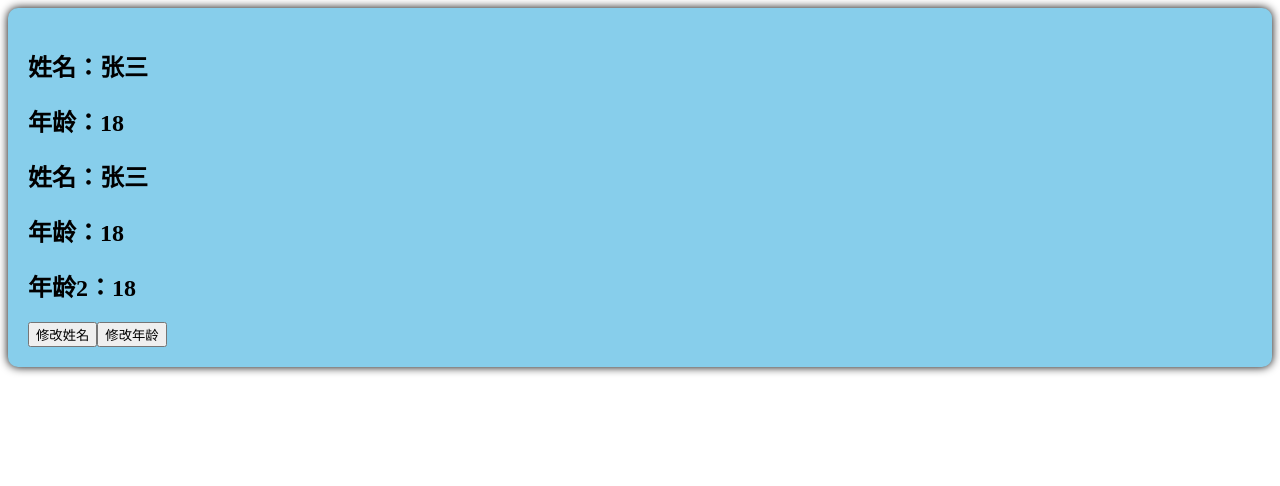
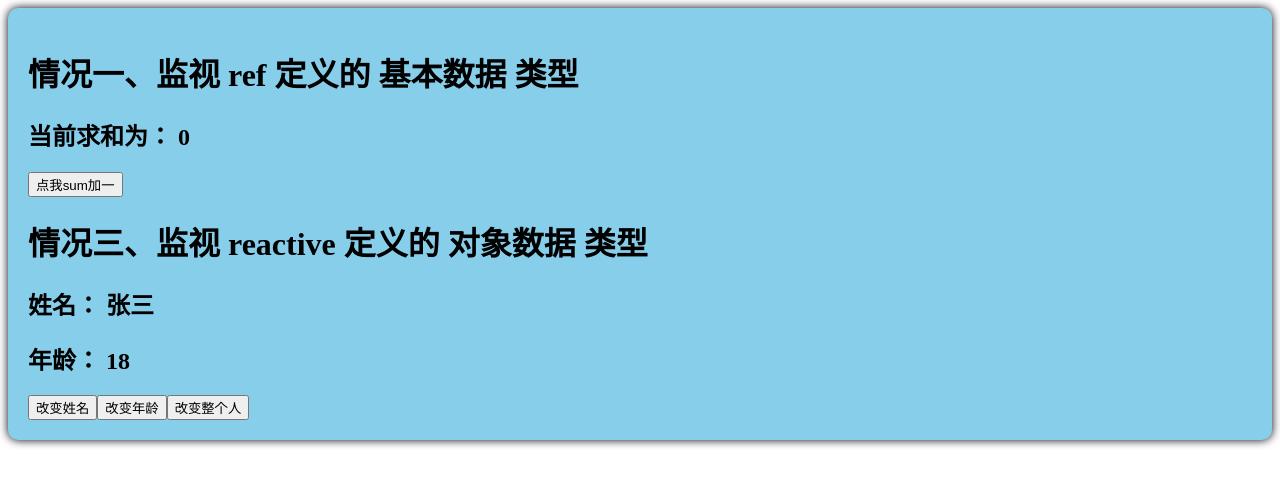
Before and after one commit to Durian789/vue3_test, a Vue app: page / in a window 1280 px wide. Shown: the top 486 px of the page. Built offline with nearby package versions, Linux system fonts and the light colour scheme; the HTML template or start-up script is replaced by a standard one.

Commit message:
[Add]第4次提交

```diff
--- a/src/components/Persion.vue
+++ b/src/components/Persion.vue
@@ -1,30 +1,89 @@
 <template>
   <div class="persion">
-    <h2>姓名：{{person.name}}</h2>
-    <h2>年龄：{{person.age}}</h2>
-    <h2>姓名：{{name}}</h2>
-    <h2>年龄：{{age}}</h2>
-    <h2>年龄2：{{age2}}</h2>
-    <button @click="changeName">修改姓名</button>
-    <button @click="changeAge">修改年龄</button>
+    <h1>情况一、监视 ref 定义的 基本数据 类型 </h1>
+    <h2>当前求和为： {{sum}}</h2>
+    <button @click="chnageSum">点我sum加一</button>
+
+
+    <!-- <h1>情况二、监视 ref 定义的 对象数据 类型 </h1>
+    <h2>姓名： {{person.name}}</h2>
+    <h2>年龄： {{person.age}}</h2>
+    <button @click="changeName">改变姓名</button>
+    <button @click="changeAge">改变年龄</button>
+    <button @click="changePerson">改变整个人</button> -->
+
+    <h1>情况三、监视 reactive 定义的 对象数据 类型 </h1>
+    <h2>姓名： {{person.name}}</h2>
+    <h2>年龄： {{person.age}}</h2>
+    <button @click="changeName">改变姓名</button>
+    <button @click="changeAge">改变年龄</button>
+    <button @click="changePerson">改变整个人</button>
   </div>
 </template>
 <script lang="ts" setup name="Persion">
-import { reactive, toRefs, toRef } from "vue";
+import { reactive, ref, watch } from 'vue'
+
+// 数据
+let sum = ref(0)
+// 方法
+function chnageSum() {
+  sum.value++
+}
+
+const stopWatch = watch(sum, (newValue, oldValue) => {
+  console.log('sum值变化了', sum.value, newValue, oldValue)
+  if (sum.value > 10) {
+    stopWatch()
+  }
+})
+
+//数据
+// let person = ref({
+//   name: '张三',
+//   age: 18
+// })
+
+// function changeName() {
+//   person.value.name += '~'
+// }
+// function changeAge() {
+//   person.value.age += 1
+// }
+// function changePerson() {
+//   person.value = {
+//     name: '李四',
+//     age: 20
+//   }
+// }
+
+// watch(person, (newValue, oldValue) => {
+//   console.log('person值变化了', newValue, oldValue);
+// },{
+//   deep: true,
+//   immediate: true
+// })
+
+
+//三、监视 reactive 定义的 对象数据 类型  默认开启深度监听（隐式创建了深度监听）  并没法关闭 新旧值都是同一个
 let person = reactive({
   name: '张三',
   age: 18
 })
-let {name, age} = toRefs(person)
-let age2 = toRef(person,'age')
-function changeName(){
-  // person.name += '~'
-  name.value += '~'
+
+function changeName() {
+  person.name += '~'
 }
-function changeAge(){
-  // person.age += 1
-  age.value += 1
+function changeAge() {
+  person.age += 1
 }
+function changePerson() {
+  Object.assign(person, {name: '王五',age: 20})
+}
+
+watch(person, (newValue, oldValue) => {
+  console.log('person值变化了', newValue, oldValue);
+})
+
 </script>
 <style>
 .persion {
--- /dev/null
+++ b/src/components/Persion2.vue
@@ -0,0 +1,36 @@
+<template>
+  <div class="persion">
+    <h2>姓名：{{person.name}}</h2>
+    <h2>年龄：{{person.age}}</h2>
+    <h2>姓名：{{name}}</h2>
+    <h2>年龄：{{age}}</h2>
+    <h2>年龄2：{{age2}}</h2>
+    <button @click="changeName">修改姓名</button>
+    <button @click="changeAge">修改年龄</button>
+  </div>
+</template>
+<script lang="ts" setup name="Persion">
+import { reactive, toRefs, toRef } from "vue";
+let person = reactive({
+  name: '张三',
+  age: 18
+})
+let {name, age} = toRefs(person)
+let age2 = toRef(person,'age')
+function changeName(){
+  // person.name += '~'
+  name.value += '~'
+}
+function changeAge(){
+  // person.age += 1
+  age.value += 1
+}
+</script>
+<style>
+.persion {
+  background: skyblue;
+  box-shadow: 0 0 10px;
+  border-radius: 10px;
+  padding: 20px;
+}
+</style>
--- /dev/null
+++ b/src/components/Persion3.vue
@@ -0,0 +1,41 @@
+<template>
+  <div class="persion">
+    姓： <input type="text" v-model="firstName" />
+    名： <input type="text" v-model="lastName" />
+    全名： <sapn>{{fullName}}</sapn>
+    <button @click="changeFullName">修改全名为lisi</button>
+  </div>
+</template>
+<script lang="ts" setup name="Persion">
+import { ref, computed } from "vue"
+
+let firstName = ref("zhang")
+let lastName = ref("san")
+
+// let fullName = computed(() => {
+//   return firstName.value.slice(0,1).toUpperCase() + firstName.value.slice(1) + '-' + lastName.value
+// })
+
+let fullName = computed({
+  get() {
+    return firstName.value.slice(0,1).toUpperCase() + firstName.value.slice(1) + '-' + lastName.value
+  },
+  set(val) {
+    let [first, last] = val.split('-')
+    firstName.value = first
+    lastName.value = last
+  }
+})
+function changeFullName() {
+  fullName.value = "li-si"
+}
+
+</script>
+<style>
+.persion {
+  background: skyblue;
+  box-shadow: 0 0 10px;
+  border-radius: 10px;
+  padding: 20px;
+}
+</style>
```
